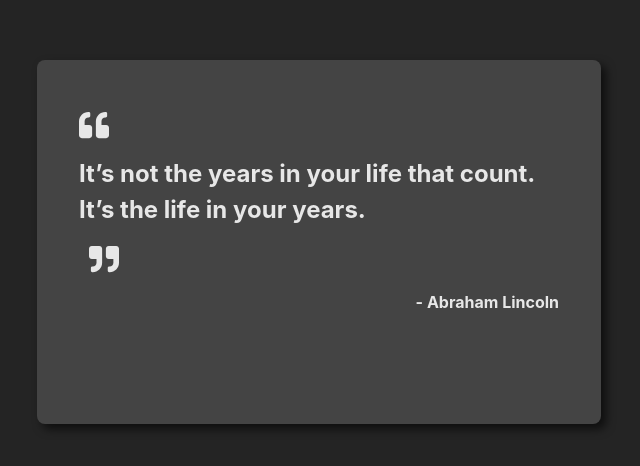
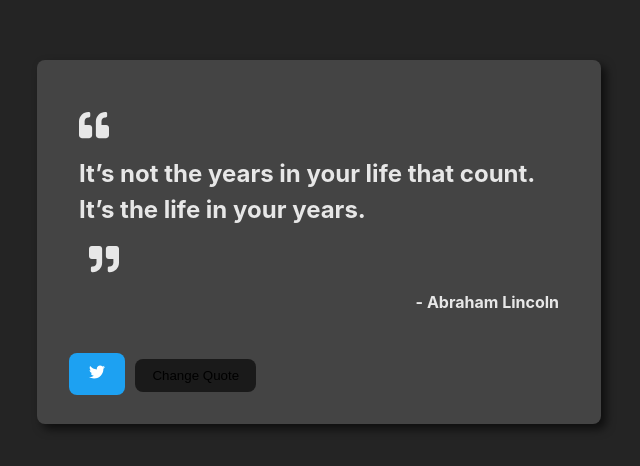
Before and after one commit to Zahid51095/Random-Quote-Machine, a React (Vite) app: page / in a window 1280 px wide. Shown: the part 158-624 px from the top of the page, without its empty margins (321-961 px from the left). Built offline with nearby package versions, Linux system fonts and the light colour scheme.

Commit message:
twitter and change quote button has been added

```diff
--- a/src/App.css
+++ b/src/App.css
@@ -31,3 +31,13 @@
 #author {
     text-align: right;
 }
+
+button, a {
+    border-radius: 8px;
+    border: 1px solid transparent;
+    padding: 0.6em 1.2em;
+    width: fit-content;
+    font-weight: 500;
+    background: #1a1a1a;
+    cursor: pointer;
+}
--- a/src/App.tsx
+++ b/src/App.tsx
@@ -1,9 +1,7 @@
-
-import { useState } from 'react';
+import { useState } from "react";
 import quotes from "./assets/quotes.json";
 import { FaTwitter, FaQuoteLeft, FaQuoteRight } from "react-icons/fa";
-import './App.css';
-
+import "./App.css";
 
 interface Quote {
   quote: string;
@@ -12,28 +10,39 @@ interface Quote {
 
 const getRandomQuote = (): Quote => {
   return quotes[Math.floor(Math.random() * quotes.length)];
-}
+};
 
 function App() {
   const [quote, setQuote] = useState<Quote>(getRandomQuote());
 
+  const changeQuote = () => {
+    setQuote(getRandomQuote());
+  };
 
   return (
-    <div className='background'>
-      <div id='quote-box'>
-        <div className='quote-content'>
-          <FaQuoteLeft size="30" style={{ marginRight: "10px"}}/>
-          <h2 id='text'>{quote.quote}</h2>
-          <FaQuoteRight size="30" style={{ marginLeft: "10px"}}/>
-
-          <h4 id='author'>- {quote.author}</h4>
-
+    <div className="background">
+      <div id="quote-box">
+        <div className="quote-content">
+          <FaQuoteLeft size="30" style={{ marginRight: "10px" }} />
+          <h2 id="text">{quote.quote}</h2>
+          <FaQuoteRight size="30" style={{ marginLeft: "10px" }} />
+          <h4 id="author">- {quote.author}</h4>
         </div>
-
+        <div className="buttons">
+          <a href={`https://twitter.com/intent/tweet?hashtags=quotes&related=freecodecamp&text=${quote.quote}`}
+          id="tweet-quote"
+          style={{
+            backgroundColor: '#1DA1F2',
+            marginRight: "10px"
+          }}
+          >
+            <FaTwitter color="white"/>
+          </a>
+          <button id="new-quote" onClick={changeQuote}>Change Quote</button>
+        </div>
       </div>
     </div>
-  )
-
+  );
 }
 
-export default App
+export default App;
```
